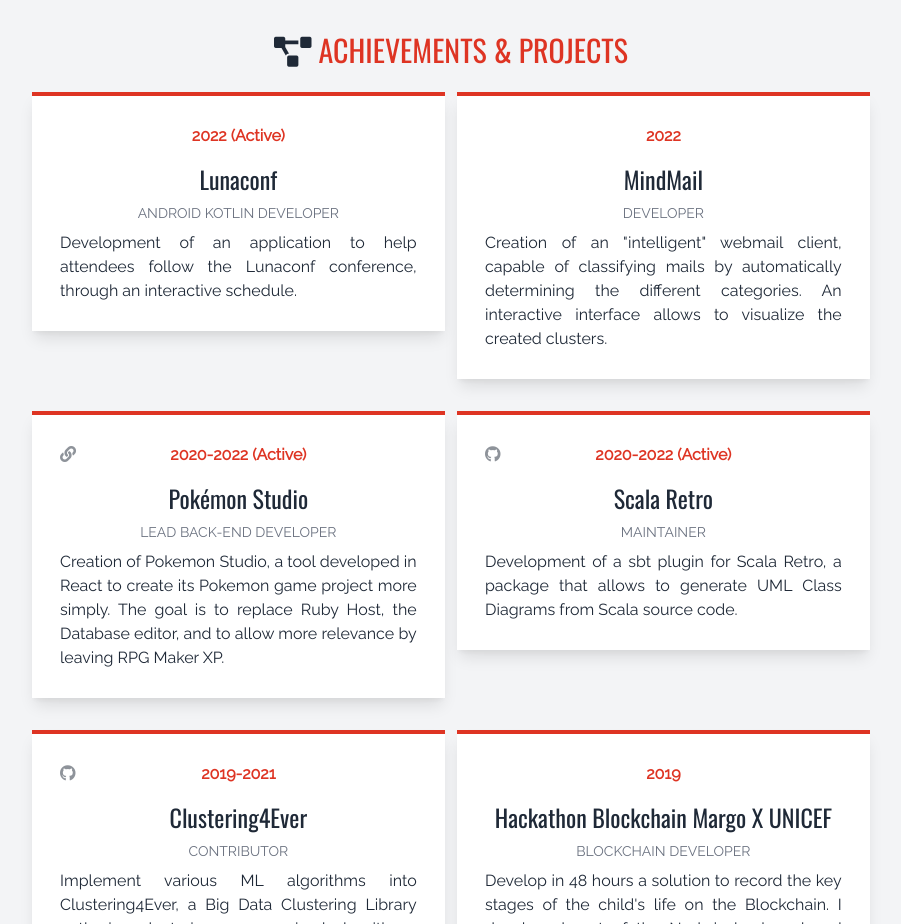
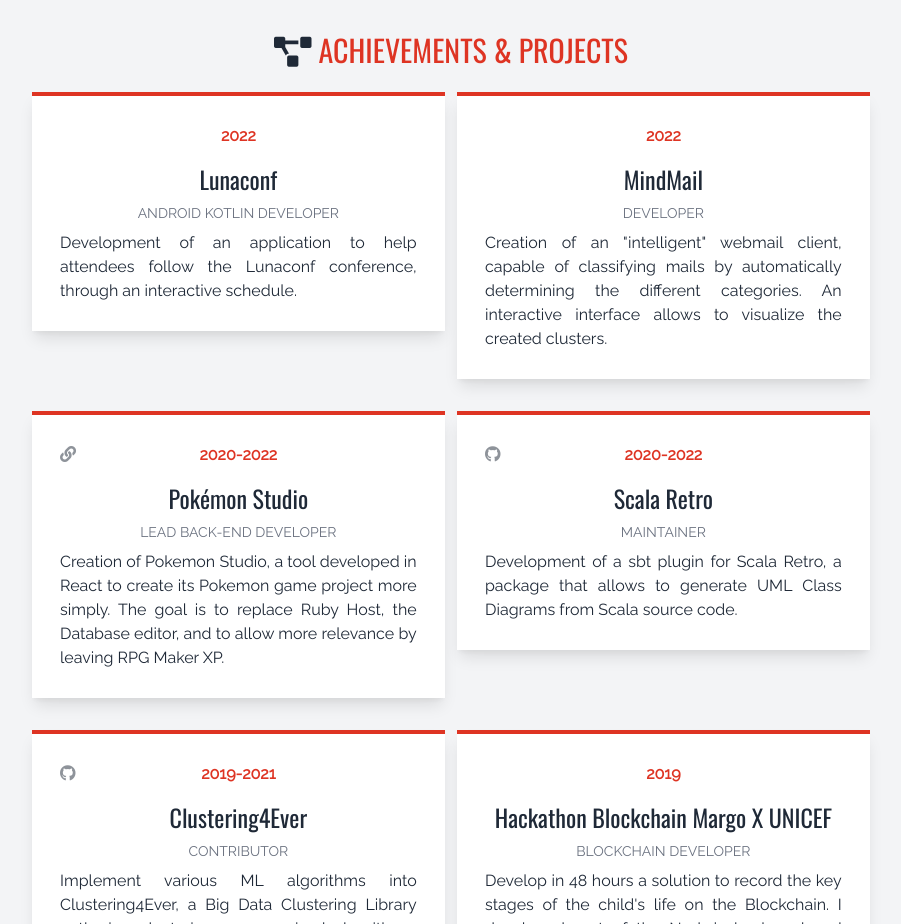
Before and after one commit to riiswa/resume, a plain HTML site: page software.html in a window 1280 px wide. Shown: the part 2324-3248 px from the top of the page, without its empty margins (189-1090 px from the left). Drawn offline with nearby package versions, Linux system fonts and the light colour scheme; no server answers.

Commit message:
Deploying to gh-pages from @ riiswa/resume@2aba098f11276d41c695be753809e266b97f3ae1 🚀

```diff
--- a/software.html
+++ b/software.html
@@ -693,7 +693,7 @@
                     <div class="timeline-block project-block animate__animated">
 
                                             <div class="date">
-                                                2022 (Active)
+                                                2022
                                             </div>
                                             <h3>
                                                 Lunaconf
@@ -734,7 +734,7 @@
 
 
                                             <div class="date">
-                                                2020-2022 (Active)
+                                                2020-2022
                                             </div>
                                             <h3>
                                                 Pokémon Studio
@@ -759,7 +759,7 @@
 
 
                                             <div class="date">
-                                                2020-2022 (Active)
+                                                2020-2022
                                             </div>
                                             <h3>
                                                 Scala Retro
```
Also changed, not shown: data.html (+1 -1 lines), index.html (+2 -2 lines).
